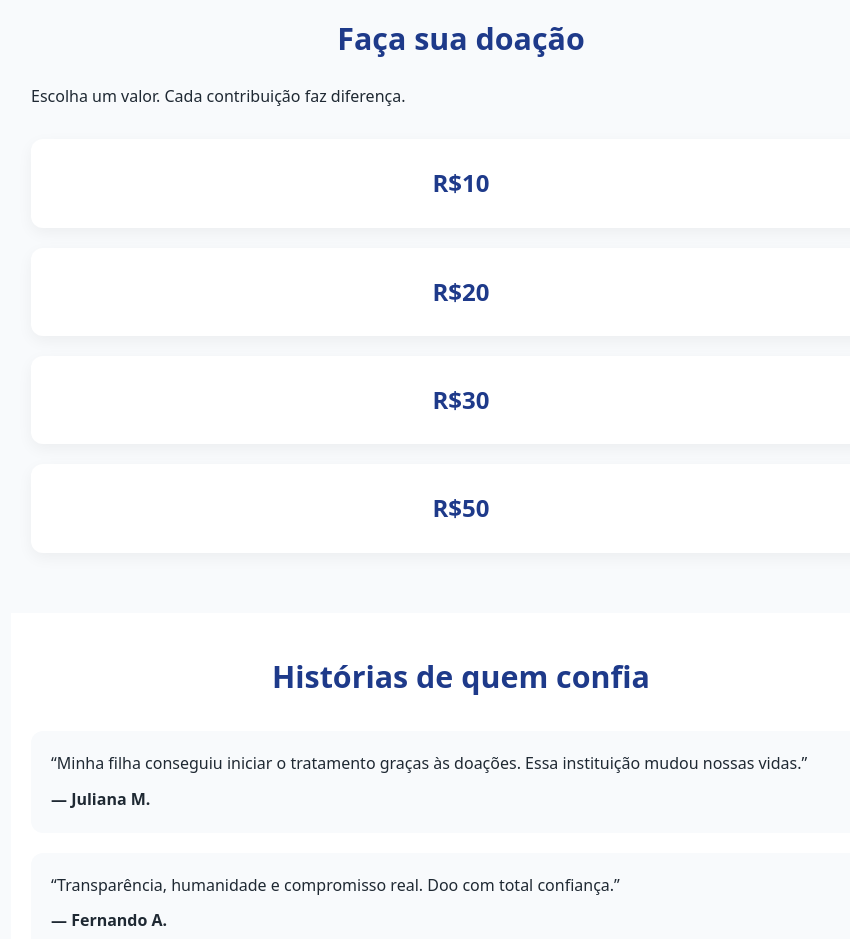
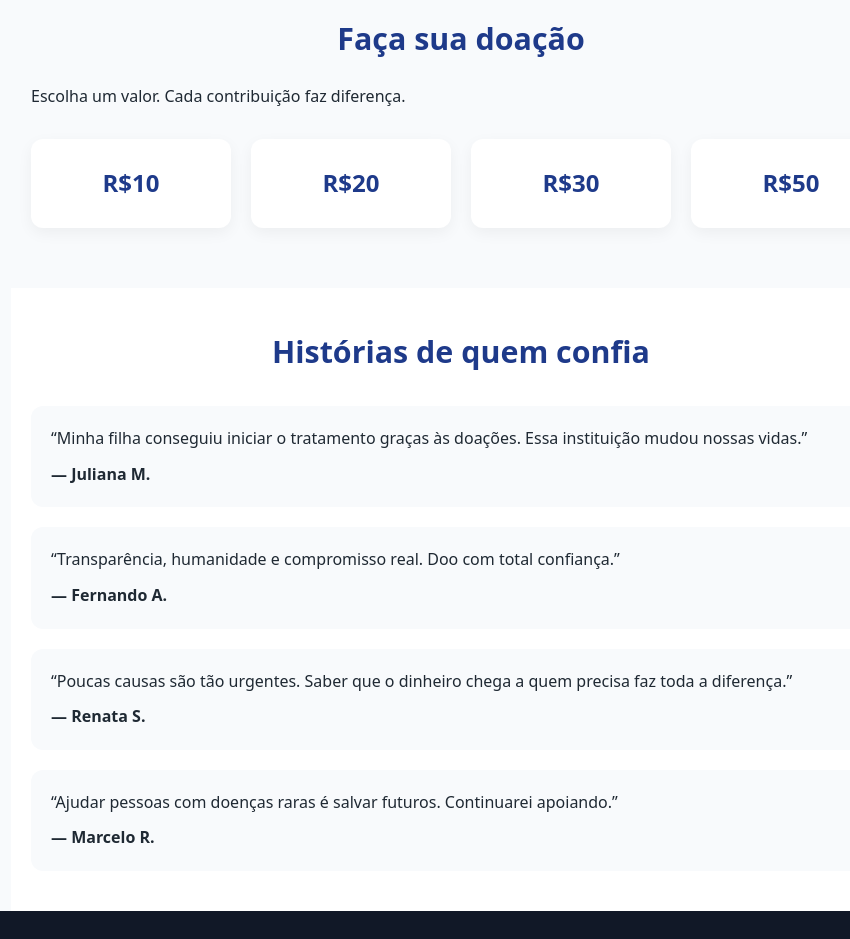
Before and after one commit to pedrozada859-hue/oficial, a plain HTML site: page index.html in a window 1280 px wide. Shown: the part 820-1759 px from the top of the page, without its empty margins (179-1029 px from the left). Drawn offline with Linux system fonts and the light colour scheme.

Commit message:
Initial commit

```diff
--- a/styles.css
+++ b/styles.css
@@ -112,6 +112,7 @@ section h2 {
 /* DOAÇÕES */
 .valores {
   display: grid;
+  grid-template-columns: repeat(auto-fit, minmax(160px, 1fr));
   gap: 20px;
   margin-top: 30px;
 }
```
